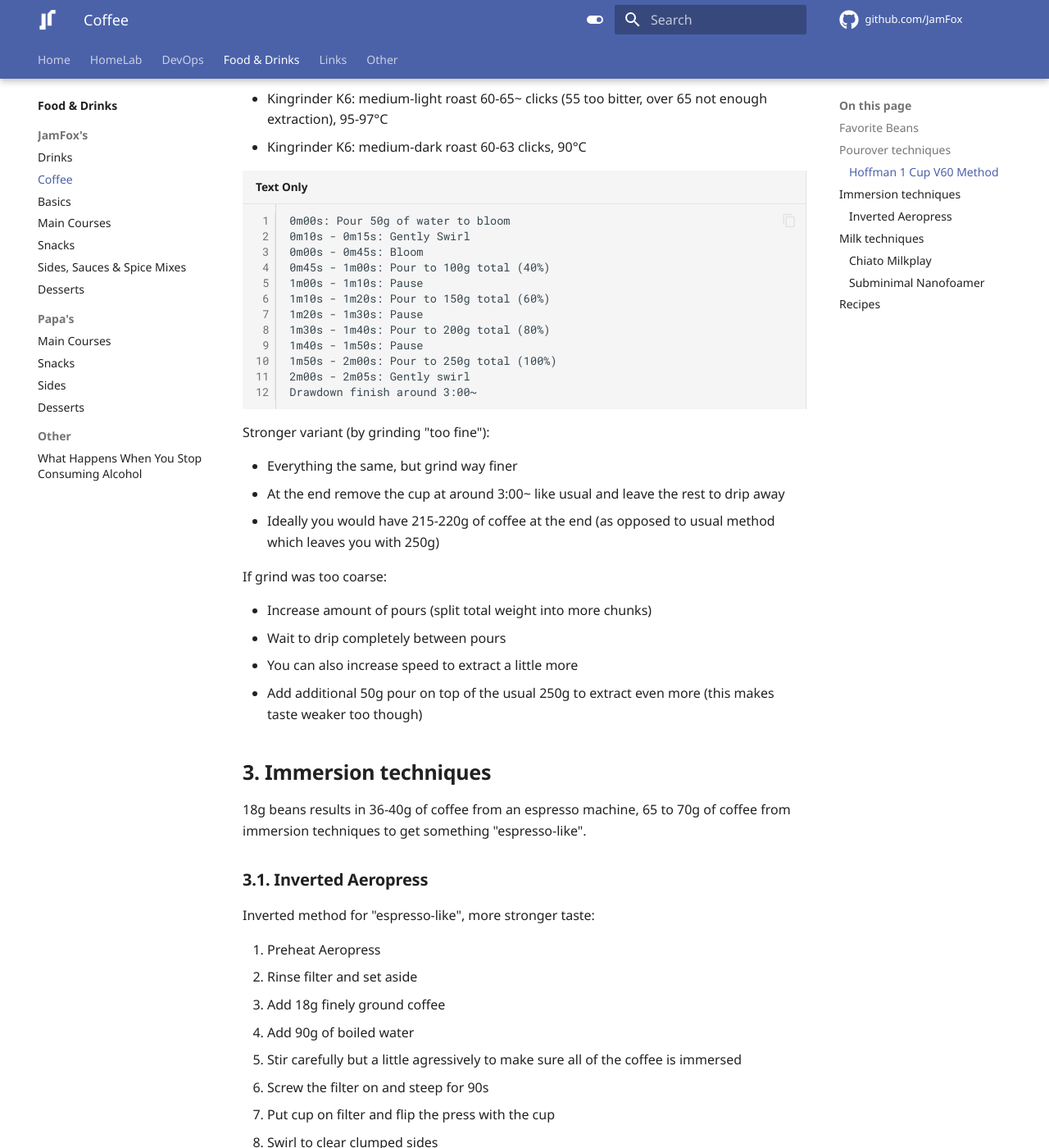
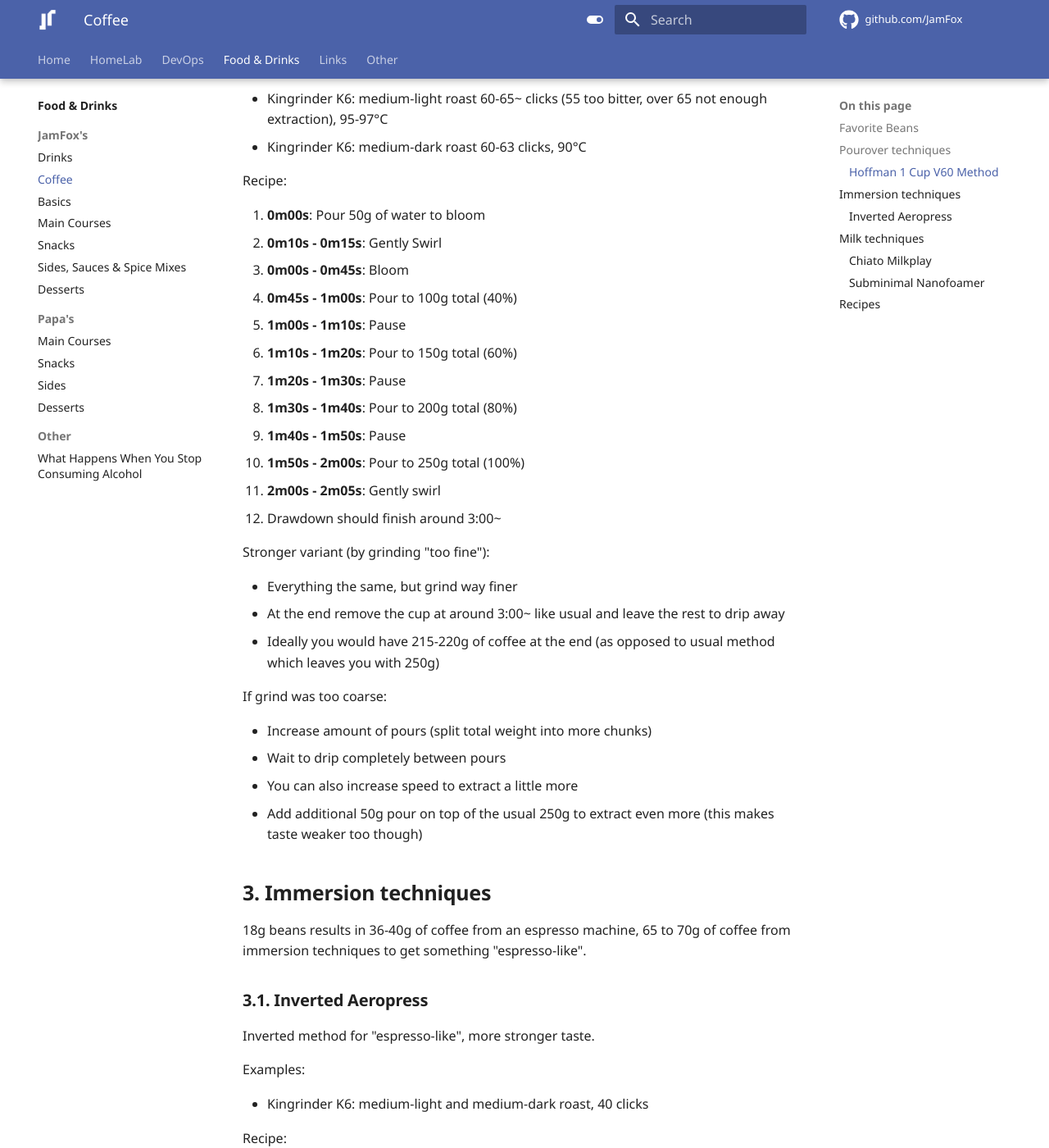
Before and after one commit to JamFox/docs.jamfox.dev, an MkDocs documentation site: the page built from docs/content/food/coffee.md, in a window 1280 px wide and 1400 px high, scrolled down 1143 px. Shown: the whole window at 82% size. Built offline with MkDocs 1.6.1 and Material for MkDocs 9.7.7, drawn with Linux system fonts in a browser that asks for light colours; plug-ins that fetch from the network failed and are left out; comment, search, counter and statistics services are not loaded; part of the change alters nothing that is shown.

Commit message:
add inverted aero example, change formatting

````diff
--- a/docs/content/food/coffee.md
+++ b/docs/content/food/coffee.md
@@ -42,20 +42,20 @@ Examples with Kingrinder K6:
 - Kingrinder K6: medium-light roast 60-65~ clicks (55 too bitter, over 65 not enough extraction), 95-97°C
 - Kingrinder K6: medium-dark roast 60-63 clicks, 90°C
 
-```
-0m00s: Pour 50g of water to bloom
-0m10s - 0m15s: Gently Swirl
-0m00s - 0m45s: Bloom
-0m45s - 1m00s: Pour to 100g total (40%)
-1m00s - 1m10s: Pause
-1m10s - 1m20s: Pour to 150g total (60%)
-1m20s - 1m30s: Pause
-1m30s - 1m40s: Pour to 200g total (80%)
-1m40s - 1m50s: Pause
-1m50s - 2m00s: Pour to 250g total (100%)
-2m00s - 2m05s: Gently swirl
-Drawdown finish around 3:00~
-```
+Recipe:
+
+1. **0m00s**: Pour 50g of water to bloom
+2. **0m10s - 0m15s**: Gently Swirl
+3. **0m00s - 0m45s**: Bloom
+4. **0m45s - 1m00s**: Pour to 100g total (40%)
+5. **1m00s - 1m10s**: Pause
+6. **1m10s - 1m20s**: Pour to 150g total (60%)
+7. **1m20s - 1m30s**: Pause
+8. **1m30s - 1m40s**: Pour to 200g total (80%)
+9. **1m40s - 1m50s**: Pause
+10. **1m50s - 2m00s**: Pour to 250g total (100%)
+11. **2m00s - 2m05s**: Gently swirl
+12. Drawdown should finish around 3:00~
 
 Stronger variant (by grinding "too fine"):
 
@@ -76,7 +76,13 @@ If grind was too coarse:
 
 ### Inverted Aeropress
 
-Inverted method for "espresso-like", more stronger taste:
+Inverted method for "espresso-like", more stronger taste.
+
+Examples:
+
+- Kingrinder K6: medium-light and medium-dark roast, 40 clicks
+
+Recipe:
 
 1. Preheat Aeropress
 2. Rinse filter and set aside
````
